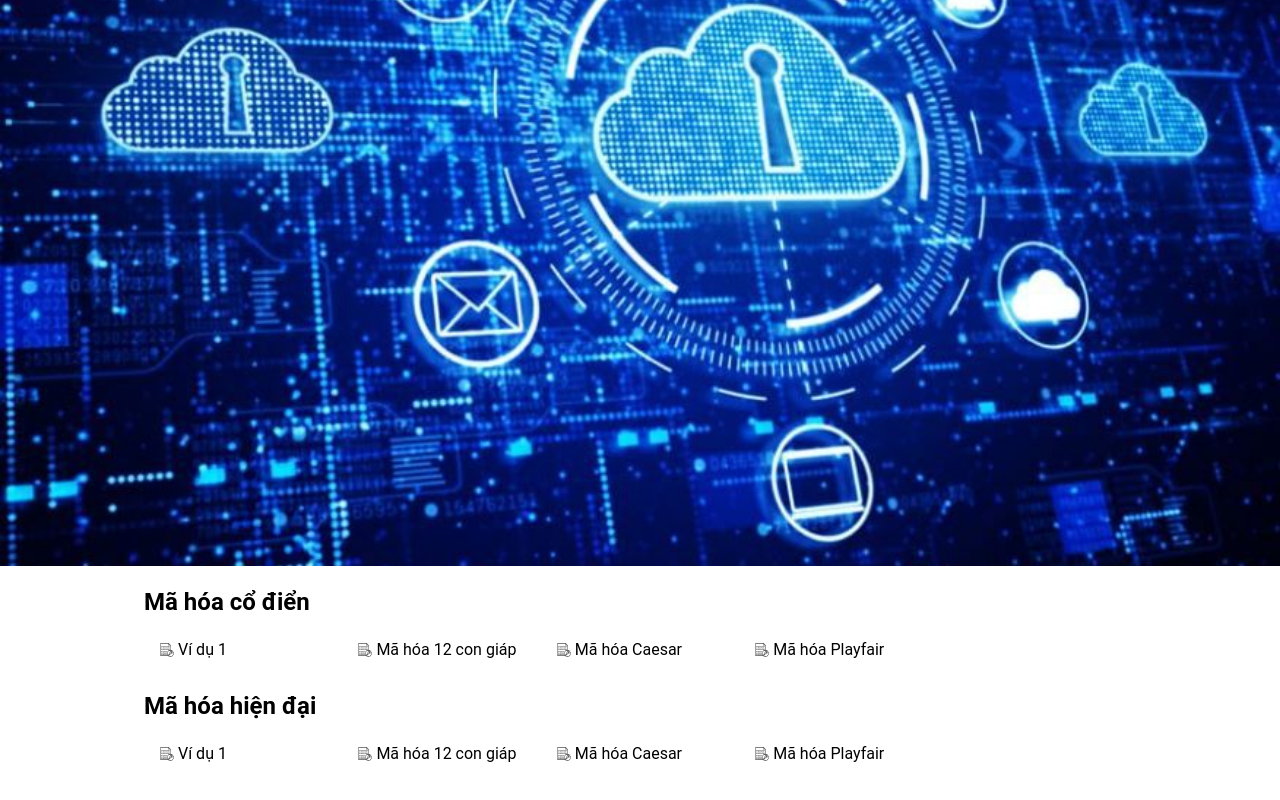
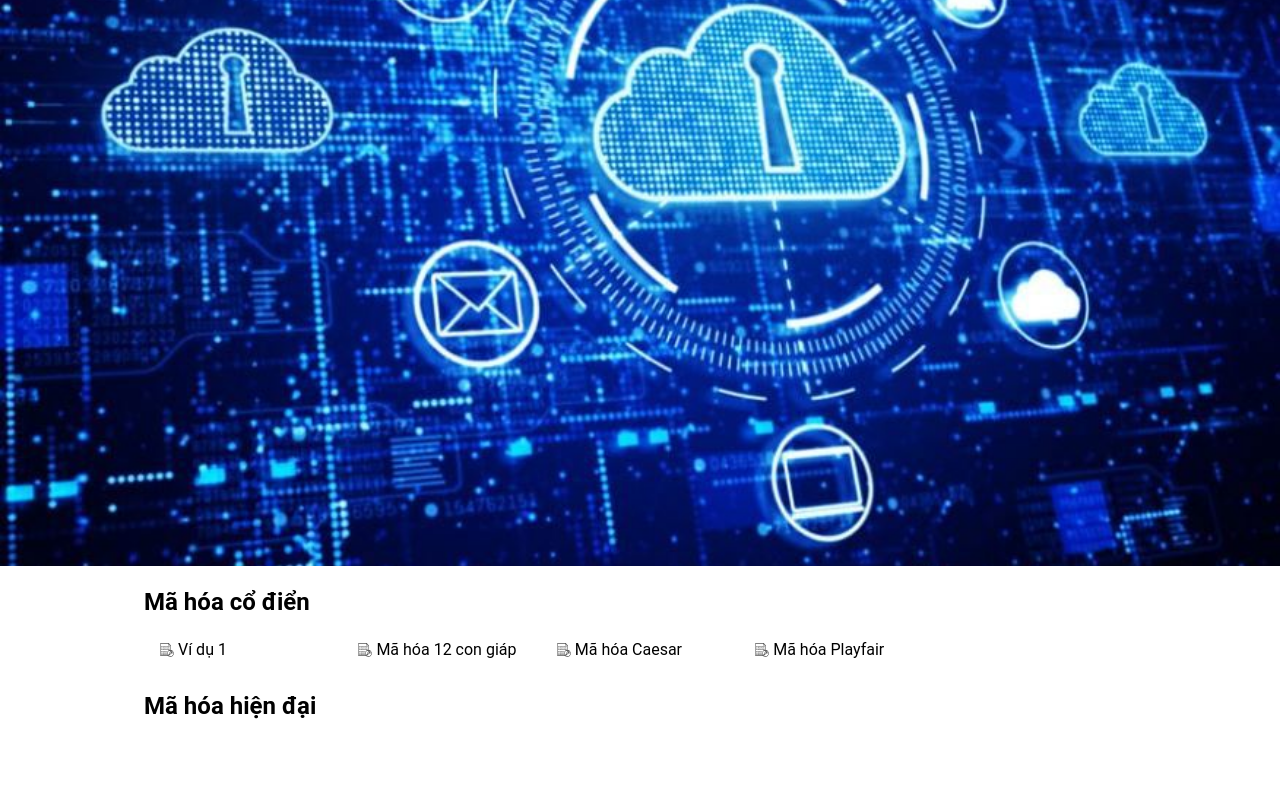
Before and after one commit to thaoanhhaa1/introduction-to-information-security, a React (Create React App) app: page / in a window 1280 px wide. Shown: the part 234-1034 px from the top of the page. Before the commit the page ends 1008 px from the top, so only its background shows below. Built offline with nearby package versions, Linux system fonts and the light colour scheme.

Commit message:
Update Title Page

```diff
--- a/src/components/Encrypt/Encrypt.js
+++ b/src/components/Encrypt/Encrypt.js
@@ -1,16 +1,16 @@
 import { v4 } from 'uuid';
-import config from '~/config';
 import Heading from '../Heading';
 import EncryptItem from './EncryptItem/EncryptItem';
 
-const Encrypt = ({ children }) => {
+const Encrypt = ({ children, navbar }) => {
     return (
         <div>
             <Heading className="mt-5">{children}</Heading>
             <div className="grid grid-cols-1 sm:grid-cols-2 md:grid-cols-4 lg:grid-cols-5 mt-3">
-                {config.classicalCryptographyList.map((item) => (
-                    <EncryptItem key={v4()} item={item} />
-                ))}
+                {navbar &&
+                    navbar.map((item) => (
+                        <EncryptItem key={v4()} item={item} />
+                    ))}
             </div>
         </div>
     );
--- a/src/layouts/DefaultLayout/DefaultLayout.js
+++ b/src/layouts/DefaultLayout/DefaultLayout.js
@@ -3,7 +3,7 @@ import NavbarMobile from '../components/NavbarMobile';
 
 const DefaultLayout = ({ children }) => {
     return (
-        <div>
+        <div className="pb-20">
             <Header />
             <NavbarMobile />
             <div>{children}</div>
--- a/src/pages/CaesarEncryptionPlusPage.js
+++ b/src/pages/CaesarEncryptionPlusPage.js
@@ -1,8 +1,13 @@
+import { useEffect } from 'react';
 import CaesarEncryptionPlusDecrypt from '~/components/CaesarEncryptionPlusDecrypt';
 import CaesarEncryptionPlusEncrypt from '~/components/CaesarEncryptionPlusEncrypt';
 import ContentGroup from '~/components/ContentGroup';
 
 const CaesarEncryptionPlusPage = () => {
+    useEffect(() => {
+        document.title = 'Mật mã Caesar';
+    }, []);
+
     return (
         <ContentGroup>
             <CaesarEncryptionPlusEncrypt />
--- a/src/pages/HomePage.js
+++ b/src/pages/HomePage.js
@@ -1,5 +1,6 @@
 import { useEffect } from 'react';
 import Encrypt from '~/components/Encrypt';
+import config from '~/config';
 
 const HomePage = () => {
     useEffect(() => {
@@ -13,7 +14,9 @@ const HomePage = () => {
                 style={{ backgroundImage: 'url(banner.jpg)' }}
             ></div>
             <div className="max-w-5xl mx-auto px-4">
-                <Encrypt>Mã hóa cổ điển</Encrypt>
+                <Encrypt navbar={config.classicalCryptographyList}>
+                    Mã hóa cổ điển
+                </Encrypt>
                 <Encrypt>Mã hóa hiện đại</Encrypt>
             </div>
         </>
--- a/src/pages/MatrixEncryptionPage.js
+++ b/src/pages/MatrixEncryptionPage.js
@@ -1,8 +1,13 @@
+import { useEffect } from 'react';
 import ContentGroup from '~/components/ContentGroup';
 import MatrixDecrypt from '~/components/MatrixDecrypt';
 import MatrixEncrypt from '~/components/MatrixEncrypt';
 
 const MatrixEncryptionPage = () => {
+    useEffect(() => {
+        document.title = 'Nhập môn an toàn thông tin';
+    }, []);
+
     return (
         <ContentGroup>
             <MatrixEncrypt />
--- a/src/pages/PlayfairPage.js
+++ b/src/pages/PlayfairPage.js
@@ -1,6 +1,11 @@
+import { useEffect } from 'react';
 import PlayfairEncrypt from '~/components/PlayfairEncrypt';
 
 const PlayfairPage = () => {
+    useEffect(() => {
+        document.title = 'Mật mã Playfair';
+    }, []);
+
     return (
         <div className="max-w-[600px] w-full mx-auto px-4 pt-2 mt-[var(--header-height)]">
             <PlayfairEncrypt />
--- a/src/pages/TwelveZodiacAnimalsPage.js
+++ b/src/pages/TwelveZodiacAnimalsPage.js
@@ -1,9 +1,13 @@
-import React from 'react';
+import React, { useEffect } from 'react';
 import ContentGroup from '~/components/ContentGroup';
 import TwelveZodiacAnimalsDecrypt from '~/components/TwelveZodiacAnimalsDecrypt/TwelveZodiacAnimalsDecrypt';
 import TwelveZodiacAnimalsEncrypt from '~/components/TwelveZodiacAnimalsEncrypt';
 
 const TwelveZodiacAnimalsPage = () => {
+    useEffect(() => {
+        document.title = 'Mật mã 12 con giáp';
+    }, []);
+
     return (
         <ContentGroup>
             <TwelveZodiacAnimalsEncrypt />
```
